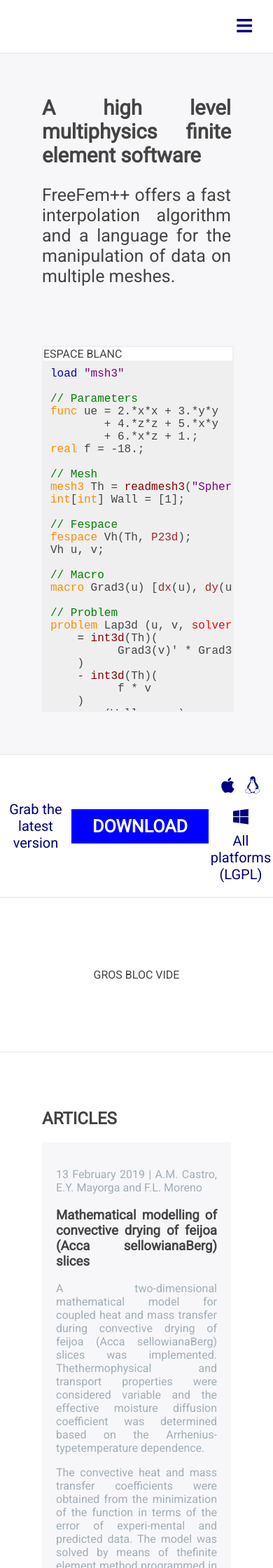
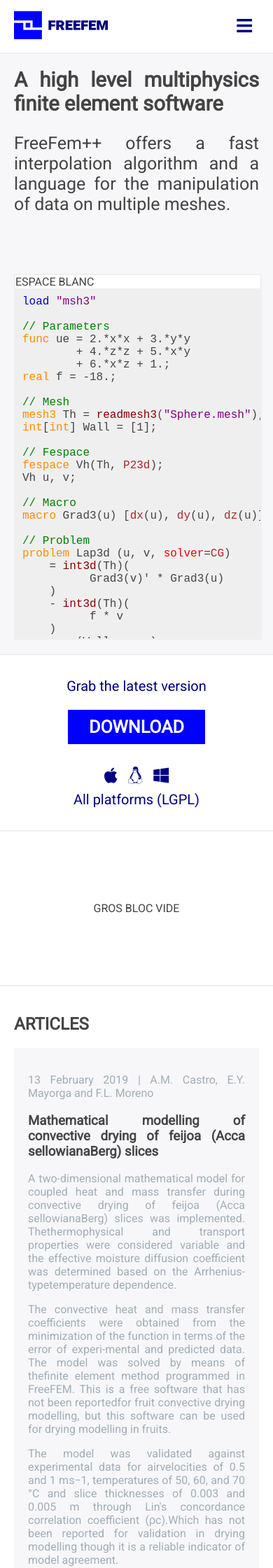
Before and after one commit to FreeFem/FreeFem-website2, a Jekyll site: the page built from index.md, in a window 390 px wide. Shown: the top 2240 px of the page at 70% size. Built offline with Jekyll 4.4.1, drawn with Linux system fonts in a browser that asks for light colours; comment, search, counter and statistics services are not loaded.

Commit message:
working on responsive design

```diff
--- a/css/media.css
+++ b/css/media.css
@@ -45,6 +45,12 @@
 
 /** FOR MOBILE PHONES **/
 @media screen and (max-width:500px) {
+  header img {
+    margin: 0 20px !important;
+  }
+  #main {
+    padding: 20px !important;
+  }
   #demo {
     flex-direction: column !important;
     width: 100% !important;
@@ -56,6 +62,16 @@
   #code {
     order: 2;
     width: 100% !important;
+  }
+  aside {
+    flex-direction: column !important;
+    min-height: 250px;
+  }
+  aside p {
+    margin: 0 !important;
+  }
+  #articles {
+    padding: 20px !important;
   }
   #info {
     flex-direction: column !important;
@@ -76,4 +92,7 @@
     width: 100% !important;
     padding: 0 !important;
   }
+  footer {
+    flex-direction: column !important;
+  }
 }
--- a/css/style.css
+++ b/css/style.css
@@ -44,9 +44,8 @@
 }
 
 header img {
-    max-height: 40px;
-    max-width: 250px;
-    padding: 0 60px;
+    height: 40px;
+    margin: 0 60px;
 }
 
 nav {
@@ -200,7 +199,7 @@
     grid-template-columns: 100px auto;
     grid-template-rows: auto auto auto;
     background-color: #F7F7F9;
-    padding: 60px;
+    padding: 20px 60px;
     width: 50%;
 }
 
@@ -256,7 +255,7 @@
 #team {
     display: flex;
     flex-direction: column;
-    padding: 60px;
+    padding: 20px 60px;
     width: 50%;
 }
 
```
